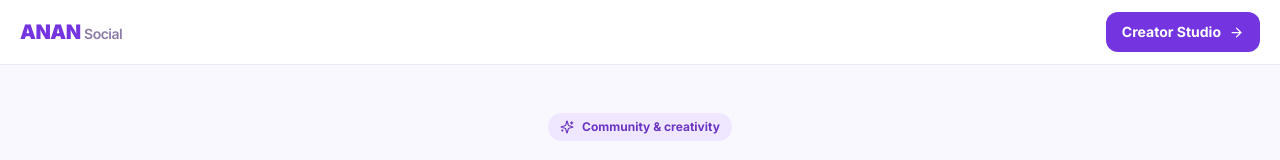
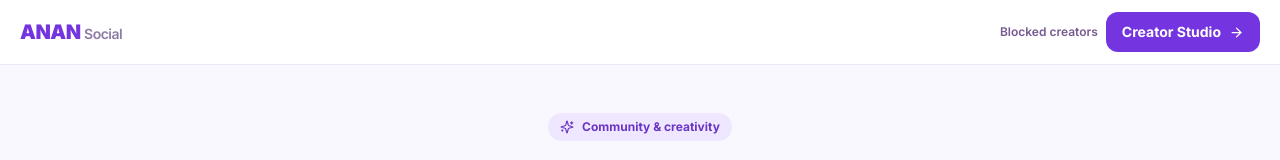
Before and after one commit to dipanjanswapna/anan-, a Next.js app in the folder apps/web/: page /social in a window 1280 px wide. Shown: the top 160 px of the page. Built offline with nearby package versions, Linux system fonts and the light colour scheme; no server answers.

Commit message:
feat(social): link blocked creator settings from feed

```diff
--- a/apps/web/src/app/social/page.tsx
+++ b/apps/web/src/app/social/page.tsx
@@ -21,7 +21,7 @@ export default function SocialStudioPage() {
   }
   useEffect(() => { fetch("/api/social/posts").then(r => r.ok ? r.json() : []).then(setPosts).catch(() => setPosts([])).finally(() => setLoading(false)); }, []);
   return <main className="min-h-screen bg-[#faf8ff] text-[#25183a]">
-    <header className="border-b border-[#eee7f8] bg-white"><div className="container-shell flex h-16 items-center justify-between"><Link href="/" className="text-xl font-black tracking-tight text-[#7434df]">ANAN <span className="text-sm font-semibold text-[#8c7ba5]">Social</span></Link><Link href="/social/creator" className="inline-flex items-center gap-2 rounded-xl bg-[#7434df] px-4 py-2.5 text-sm font-bold text-white">Creator Studio <ArrowRight size={15}/></Link></div></header>
+    <header className="border-b border-[#eee7f8] bg-white"><div className="container-shell flex h-16 items-center justify-between"><Link href="/" className="text-xl font-black tracking-tight text-[#7434df]">ANAN <span className="text-sm font-semibold text-[#8c7ba5]">Social</span></Link><div className="flex items-center gap-2"><Link href="/social/blocked-creators" className="text-xs font-semibold text-[#765a91]">Blocked creators</Link><Link href="/social/creator" className="inline-flex items-center gap-2 rounded-xl bg-[#7434df] px-4 py-2.5 text-sm font-bold text-white">Creator Studio <ArrowRight size={15}/></Link></div></div></header>
     <section className="container-shell py-12"><div className="mx-auto max-w-3xl text-center"><span className="inline-flex items-center gap-2 rounded-full bg-[#eee7ff] px-3 py-1.5 text-xs font-bold text-[#6c35c4]"><Sparkles size={14}/> Community & creativity</span><h1 className="mt-5 text-4xl font-black tracking-tight sm:text-5xl">Discover creators on ANAN</h1><p className="mx-auto mt-4 max-w-xl text-sm leading-7 text-[#766987]">A place for original ideas, useful discoveries and creator storefronts. Posts appear after moderation review.</p><div className="mt-7 flex justify-center gap-3"><Link href="/social/creator" className="rounded-xl bg-[#7434df] px-5 py-3 text-sm font-bold text-white">Start creating</Link><Link href="/products" className="rounded-xl border border-[#e8e0f2] bg-white px-5 py-3 text-sm font-bold">Explore marketplace</Link></div></div>
     <div className="mt-14 flex flex-wrap items-center justify-between gap-3"><h2 className="text-xl font-extrabold">Community feed</h2><div className="flex items-center gap-2"><label htmlFor="report-reason" className="text-xs text-[#897d98]">Report reason</label><select id="report-reason" value={reportReason} onChange={event=>setReportReason(event.target.value)} className="rounded-lg border border-[#e7dff0] bg-white px-2 py-1.5 text-xs"><option value="SPAM">Spam</option><option value="HARASSMENT">Harassment</option><option value="HATE">Hate</option><option value="VIOLENCE">Violence</option><option value="SEXUAL_CONTENT">Sexual content</option><option value="MISINFORMATION">Misinformation</option><option value="COPYRIGHT">Copyright</option><option value="OTHER">Other</option></select><span className="text-xs text-[#897d98]">{posts.length} posts</span></div></div>{notice && <p role="status" className="mt-3 rounded-xl bg-white p-3 text-sm text-[#6841a5]">{notice}</p>}
     {loading ? <p className="py-16 text-center text-sm text-[#897d98]">Loading community…</p> : posts.length === 0 ? <div className="mt-5 rounded-3xl border border-dashed border-[#d9cdea] bg-white px-6 py-16 text-center"><div className="mx-auto flex h-12 w-12 items-center justify-center rounded-2xl bg-[#f0eaff] text-[#7434df]"><Camera/></div><h3 className="mt-4 font-bold">The feed is getting ready</h3><p className="mt-2 text-sm text-[#897d98]">Approved creator posts will appear here.</p></div> : <div className="mt-5 grid gap-5 sm:grid-cols-2 lg:grid-cols-3">{posts.map(post => <article key={post.id} className="overflow-hidden rounded-2xl border border-[#eee7f8] bg-white"><div className="aspect-[4/3] bg-[#f0eaff]">{post.mediaType === "IMAGE" ? <img src={post.mediaUrl} alt="" className="h-full w-full object-cover"/> : <video src={post.mediaUrl} controls playsInline className="h-full w-full object-cover"/>}</div><div className="p-4"><div className="flex items-center justify-between gap-2"><Link href={`/social/creators/${post.creator.handle}`} className="text-sm font-bold text-[#6630b8]">@{post.creator.handle}</Link><button disabled={reportingId===post.id} onClick={()=>void reportPost(post.id)} className="text-xs font-semibold text-[#8a536a] underline disabled:opacity-50">{reportingId===post.id ? "Sending…" : "Report"}</button></div>{post.caption && <p className="mt-2 line-clamp-3 text-sm leading-6 text-[#5e536b]">{post.caption}</p>}</div></article>)}</div>}
```
